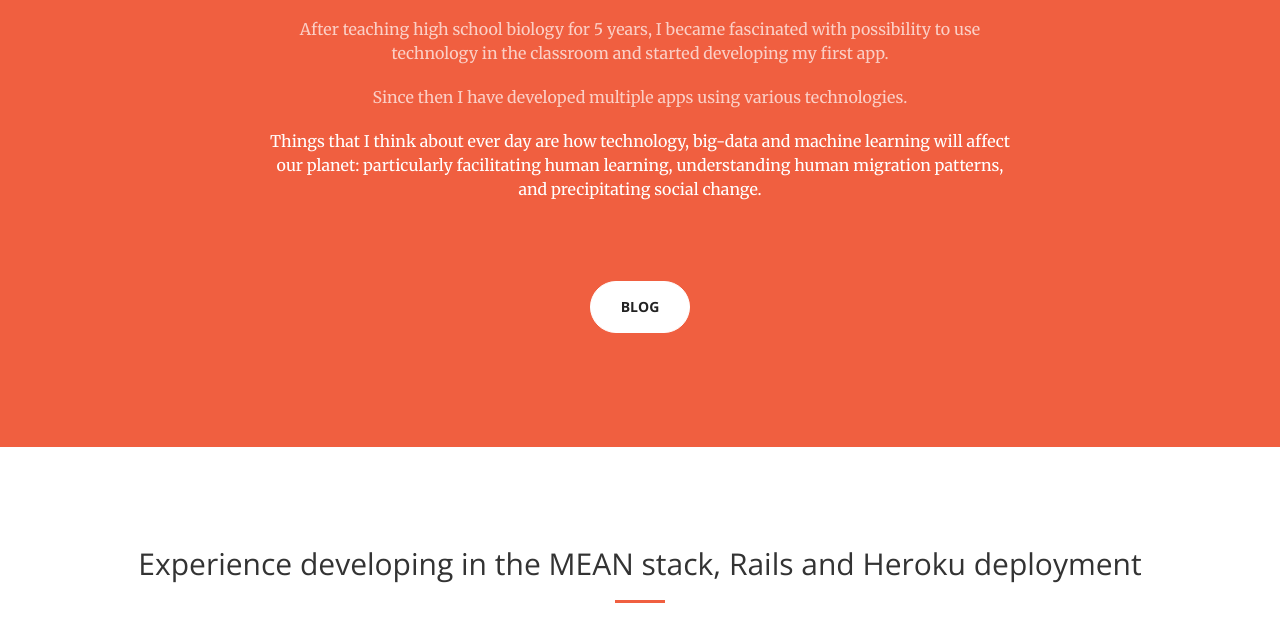
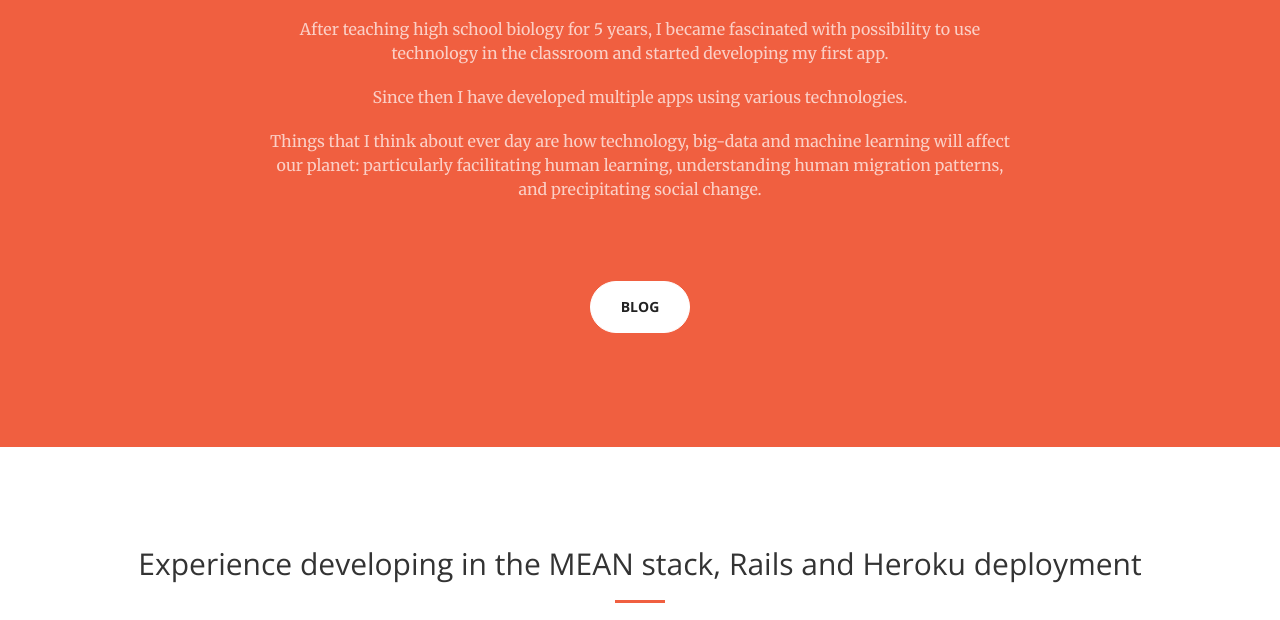
Before and after one commit to marceltheshell/marceldegas.github.io, a website: page index.html in a window 1280 px wide. Shown: the part 1003-1623 px from the top of the page. Drawn offline with nearby package versions, Linux system fonts and the light colour scheme.

Commit message:
changed a font color

```diff
--- a/index.html
+++ b/index.html
@@ -93,7 +93,7 @@
                    </p>
                     <p class="text-faded">After teaching high school biology for 5 years, I became fascinated with possibility to use technology in the classroom and started developing my first app.</p>
                     <p class="text-faded">Since then I have developed multiple apps using various technologies.</p>
-                    <p>Things that I think about ever day are how technology, big-data and machine learning will affect our planet: particularly facilitating human learning, understanding human migration patterns, and precipitating social change.</p>
+                    <p class="text-faded">Things that I think about ever day are how technology, big-data and machine learning will affect our planet: particularly facilitating human learning, understanding human migration patterns, and precipitating social change.</p>
                     <br>
                     <br>
                     <br>
```
